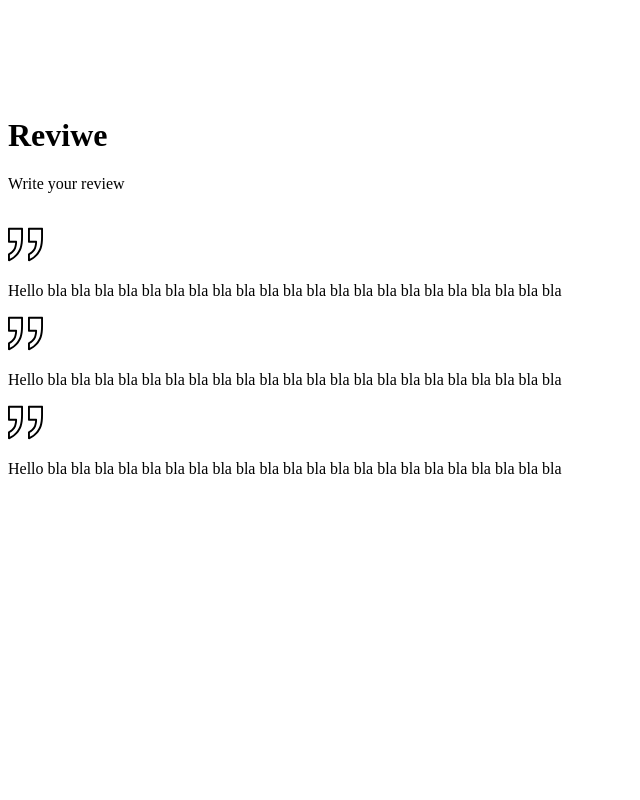
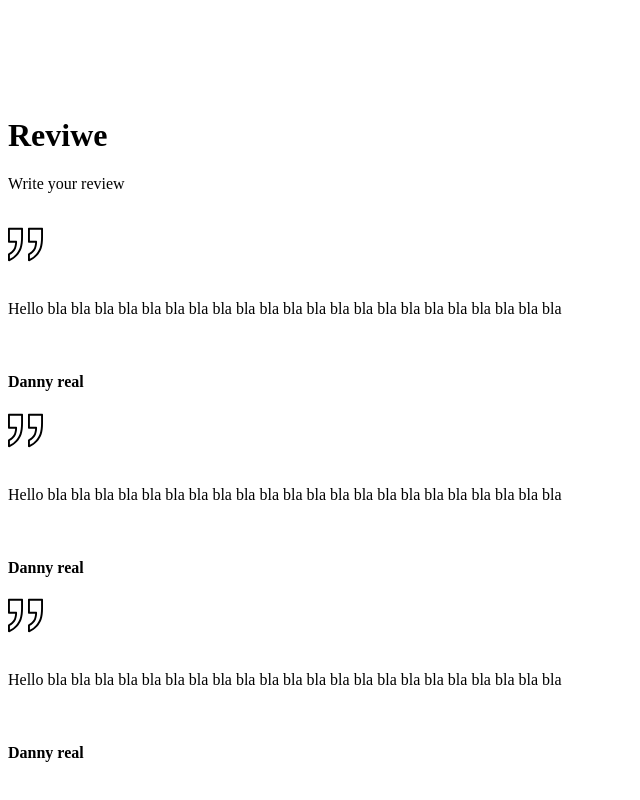
Before and after one commit to ronnapatp/Kumi-main-website, a Next.js app: page / in a window 1280 px wide. Shown: the part 1661-2461 px from the top of the page, without its empty margins (0-640 px from the left). Before the commit the page ends 2155 px from the top, so only its background shows below. Built offline with nearby package versions, Linux system fonts and the light colour scheme.

Commit message:
Update review

```diff
--- a/components/en/homepage/review.js
+++ b/components/en/homepage/review.js
@@ -22,7 +22,10 @@ export default function Reviwe() {
             </g>
             </svg>
             </div>
+            <br />
             <p>Hello bla bla bla bla bla bla bla bla bla bla bla bla bla bla bla bla bla bla bla bla bla bla</p>
+            <br />
+            <h4>Danny real</h4>
           </div>
           <div>
           <div>
@@ -33,7 +36,10 @@ export default function Reviwe() {
             </g>
             </svg>
             </div>
+            <br />
             <p>Hello bla bla bla bla bla bla bla bla bla bla bla bla bla bla bla bla bla bla bla bla bla bla</p>
+            <br />
+            <h4>Danny real</h4>
           </div>
           <div>
           <div>
@@ -44,10 +50,14 @@ export default function Reviwe() {
             </g>
             </svg>
             </div>
+            <br />
             <p>Hello bla bla bla bla bla bla bla bla bla bla bla bla bla bla bla bla bla bla bla bla bla bla</p>
+            <br />
+            <h4>Danny real</h4>
           </div>
         </div>
     </div>
+    <br /><br />
     </div>
   );
 }
```
